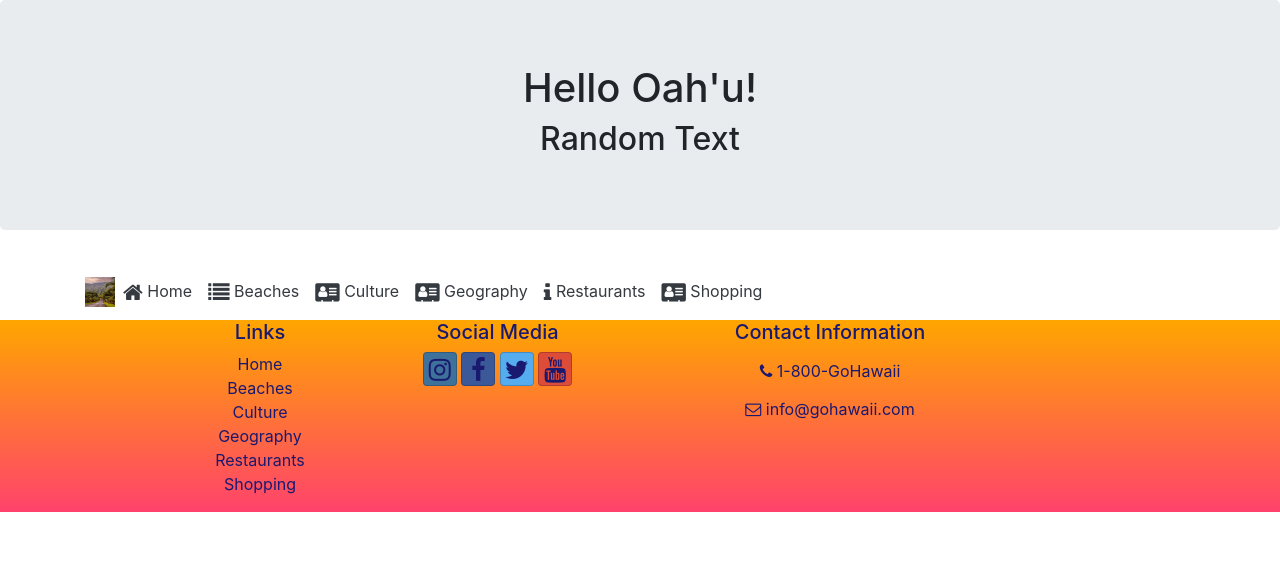
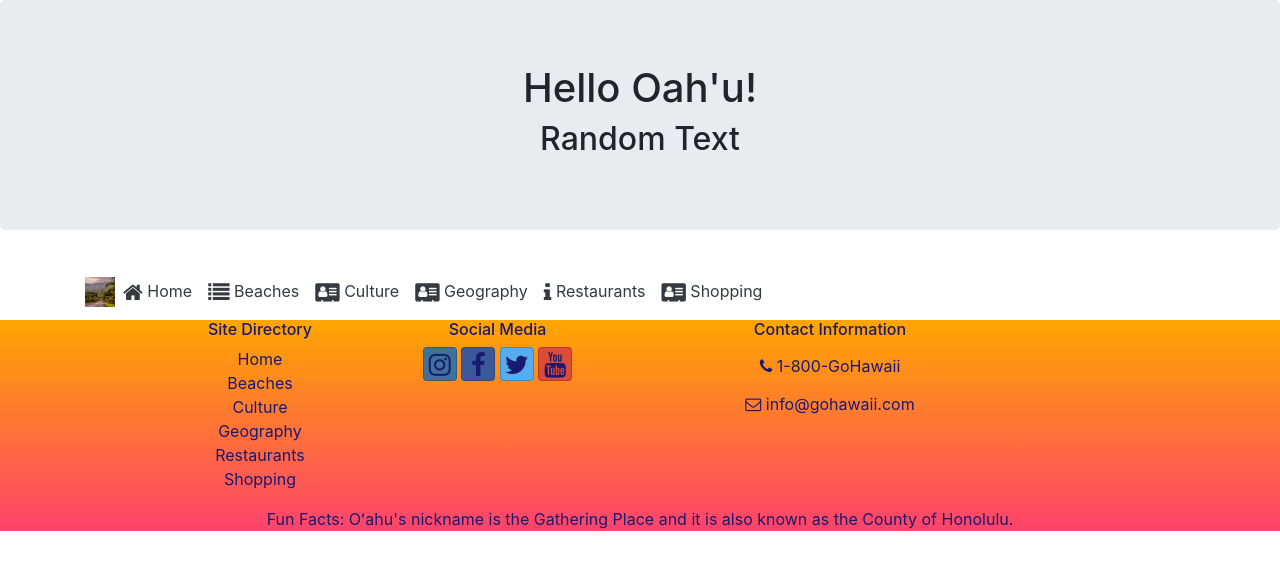
Before and after one commit to mj-wd/oahu-project-react, a React (Create React App) app: page / in a window 1280 px wide. Shown: the top 570 px of the page. Built offline with nearby package versions, Linux system fonts and the light colour scheme.

Commit message:
Footer Fun Factz

```diff
--- a/src/App.css
+++ b/src/App.css
@@ -41,9 +41,15 @@
 /* midnightblue */
   color: rgb(25, 25, 112);
   /* retro sunset, dudes! */
-  background-image: linear-gradient(rgb(255, 166, 0), rgb(255, 66, 108))
+  background-image: linear-gradient(rgb(255, 166, 0), rgb(255, 66, 108));
+  /* position: fixed; */
+  width: 100%;
 }
 
 .btn {
   color: rgb(25, 25, 112);
 }
+
+.p {
+  color: black !important;
+}
--- a/src/components/FooterComponent.jsx
+++ b/src/components/FooterComponent.jsx
@@ -7,7 +7,7 @@ function Footer(props) {
             <div className="container">
                 <div className="row">
                     <div className="col-4 col-sm-2 offset-1">
-                        <h5>Links</h5>
+                        <h6>Site Directory</h6>
                         <ul className="list-unstyled">
                             <li>Home</li>
                             <li>Beaches</li>
@@ -18,18 +18,21 @@ function Footer(props) {
                         </ul>
                     </div>
                     <div className="col-6 col-sm-3 text-center">
-                        <h5>Social Media</h5>
+                        <h6>Social Media</h6>
                         <a className="btn btn-social-icon btn-instagram" href="http://instagram.com/"><i className="fa fa-instagram" /></a>{' '}
                         <a className="btn btn-social-icon btn-facebook" href="https://www.facebook.com/Hawaii/"><i className="fa fa-facebook" /></a>{' '}
                         <a className="btn btn-social-icon btn-twitter" href="https://twitter.com/gohawaii?lang=en"><i className="fa fa-twitter" /></a>{' '}
                         <a className="btn btn-social-icon btn-google" href="https://youtu.be/6XZOgg9WRhI"><i className="fa fa-youtube" /></a>
                     </div>
                     <div className="col-sm-4 text-center">
-                        <h5>Contact Information</h5>
+                        <h6>Contact Information</h6>
                         <a role="button" className="btn btn-link" href="tel:+18004642924"><i className="fa fa-phone" /> 1-800-GoHawaii </a><br />
                         <a role="button" className="btn btn-link" href="mailto:info@gohawaii.com"><i className="fa fa-envelope-o" /> info@gohawaii.com</a>
                     </div>
                 </div>
+            </div>
+            <div className="container">
+                <p>Fun Facts: Oʻahu's nickname is the Gathering Place and it is also known as the County of Honolulu.</p>
             </div>
         </footer>
     );
```
